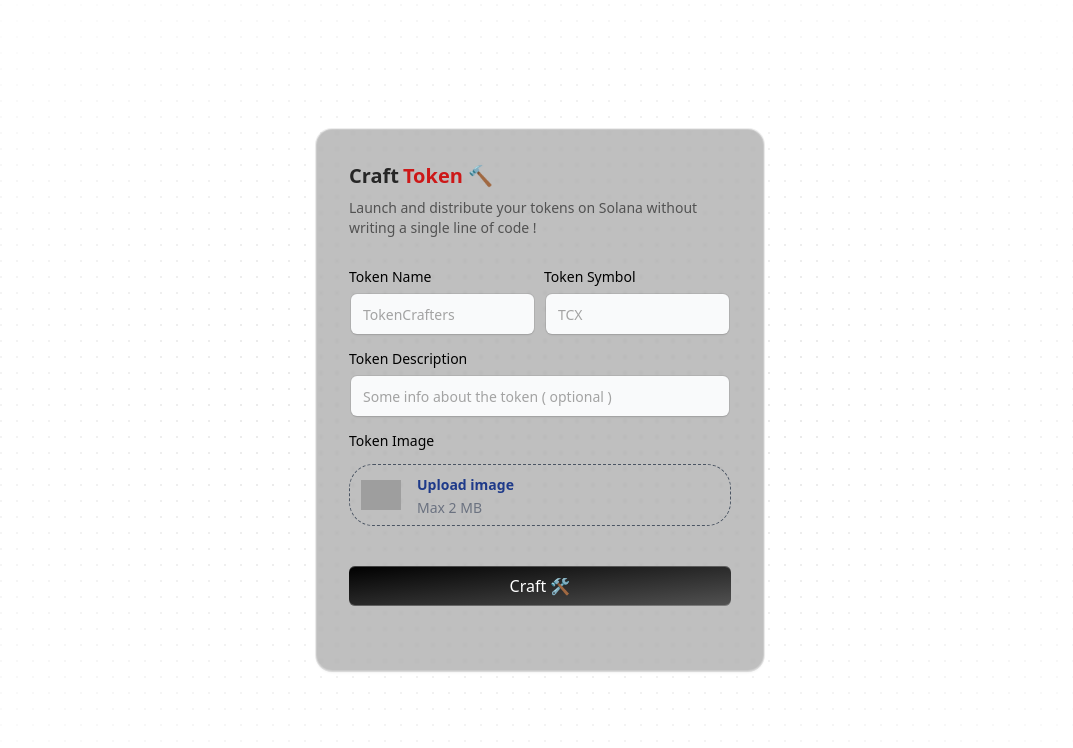
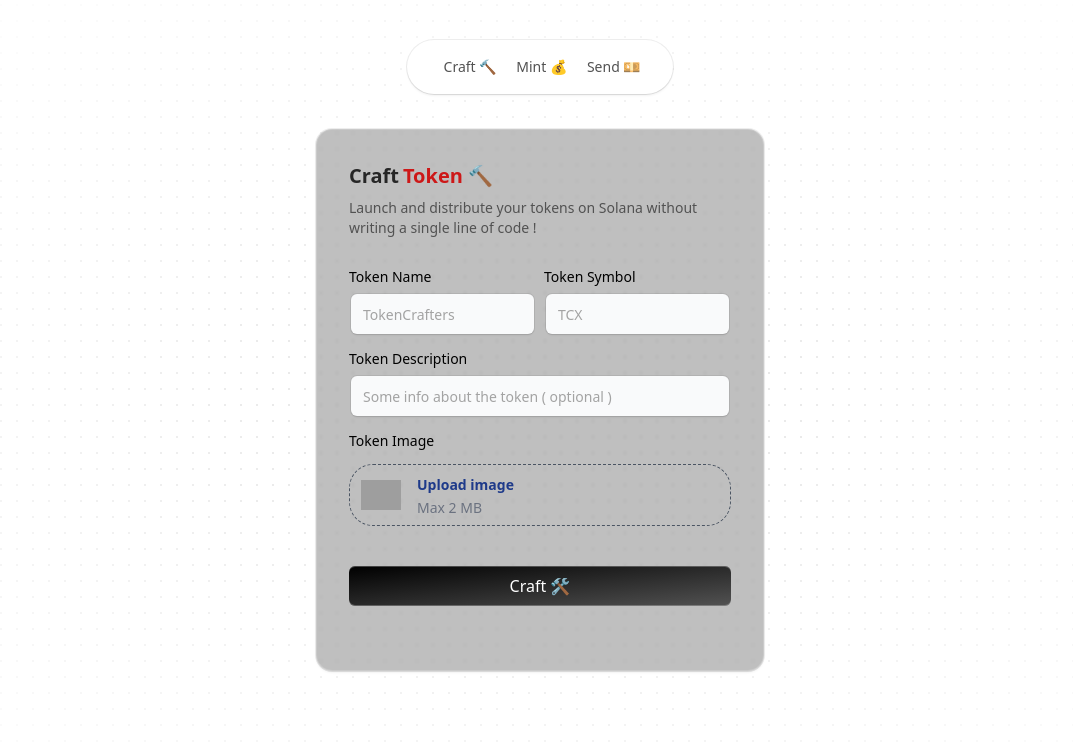
Before and after one commit to FuryACE007/token-crafter, a Next.js app: page / in a window 1280 px wide. Shown: the top 748 px of the page, without its empty margins (100-1173 px from the left). Built offline with nearby package versions, Linux system fonts and the light colour scheme; grey boxes are pictures that could not be loaded.

Commit message:
added form

```diff
--- /dev/null
+++ b/src/components/Layout.tsx
@@ -0,0 +1,25 @@
+import React from "react";
+import Navbar from "./Navbar";
+
+const Layout = (props: {
+  children:
+    | string
+    | number
+    | bigint
+    | boolean
+    | React.ReactElement<any, string | React.JSXElementConstructor<any>>
+    | Iterable<React.ReactNode>
+    | React.ReactPortal
+    | Promise<React.AwaitedReactNode>
+    | null
+    | undefined;
+}) => {
+  return (
+    <div>
+      <Navbar />
+      {props.children}
+    </div>
+  );
+};
+
+export default Layout;
--- /dev/null
+++ b/src/components/Navbar.tsx
@@ -0,0 +1,35 @@
+"use client";
+import { IconBrandCashapp, IconMoneybag, IconPlus } from "@tabler/icons-react";
+import React from "react";
+import { FloatingNav } from "./ui/floating-navbar";
+
+const Navbar = () => {
+  const navItems = [
+    {
+      name: "Craft 🔨",
+      link: "/",
+      icon: <IconPlus className="h-4 w-4 text-neutral-500 dark:text-white" />,
+    },
+    {
+      name: "Mint 💰",
+      link: "/mint",
+      icon: (
+        <IconMoneybag className="h-4 w-4 text-neutral-500 dark:text-white" />
+      ),
+    },
+    {
+      name: "Send 💴",
+      link: "/send",
+      icon: (
+        <IconBrandCashapp className="h-4 w-4 text-neutral-500 dark:text-white" />
+      ),
+    },
+  ];
+  return (
+    <div className="w-full relative">
+      <FloatingNav navItems={navItems} />
+    </div>
+  );
+};
+
+export default Navbar;
--- /dev/null
+++ b/src/components/form/CreateTokenForm.tsx
@@ -0,0 +1,96 @@
+import { cn } from "@/utils/cn";
+import React from "react";
+import toast, { Toaster } from "react-hot-toast";
+import { Label } from "../ui/label";
+import { Input } from "../ui/input";
+import FileUpload from "./FileUpload";
+
+const CreateTokenForm = () => {
+  const createTokenHandler = (e: React.FormEvent<HTMLFormElement>) => {
+    e.preventDefault();
+    toast.success("Token Created!", {
+      icon: "🚀🚀",
+      position: "top-center",
+    });
+  };
+
+  return (
+    <div className=" glass-form max-w-md w-full mx-auto rounded-none md:rounded-2xl p-4 md:p-8 shadow-input bg-white dark:bg-black">
+      <h2 className="font-bold text-xl text-neutral-800 dark:text-neutral-200">
+        <span className=" text-xl font-extrabold">
+          Craft<span className=" text-[#CD1818] mx-1">Token 🔨</span>
+        </span>
+      </h2>
+      <p className="text-neutral-600 text-sm max-w-sm mt-2 dark:text-neutral-300">
+        Launch and distribute your tokens on Solana without writing a single
+        line of code !
+      </p>
+      <form className="my-8" onSubmit={createTokenHandler}>
+        <div className="flex flex-col md:flex-row space-y-2 md:space-y-0 md:space-x-2 mb-4">
+          <LabelInputContainer>
+            <Label htmlFor="tokenName">Token Name</Label>
+            <Input
+              id="tokenName"
+              placeholder="TokenCrafters"
+              type="text"
+              required
+            />
+          </LabelInputContainer>
+          <LabelInputContainer>
+            <Label htmlFor="tokenSymbol">Token Symbol</Label>
+            <Input id="tokenSymbol" placeholder="TCX" type="text" required />
+          </LabelInputContainer>
+        </div>
+        <LabelInputContainer>
+          <Label htmlFor="tokenDescription">Token Description</Label>
+          <Input
+            id="tokenDescription"
+            placeholder="Some info about the token ( optional )"
+            type="text"
+          />
+        </LabelInputContainer>
+        <div className="flex flex-col md:flex-row space-y-2 md:space-y-0 md:space-x-2 my-4">
+          <LabelInputContainer>
+            <Label className="mb-2" htmlFor="tokenImage">
+              Token Image
+            </Label>
+            <FileUpload />
+          </LabelInputContainer>
+        </div>
+
+        <button
+          className="mt-10 bg-gradient-to-br relative group/btn from-black dark:from-zinc-900 dark:to-zinc-900 to-neutral-600 block dark:bg-zinc-800 w-full text-white rounded-md h-10 font-medium shadow-[0px_1px_0px_0px_#ffffff40_inset,0px_-1px_0px_0px_#ffffff40_inset] dark:shadow-[0px_1px_0px_0px_var(--zinc-800)_inset,0px_-1px_0px_0px_var(--zinc-800)_inset]"
+          type="submit"
+        >
+          Craft 🛠️
+          <BottomGradient />
+        </button>
+      </form>
+    </div>
+  );
+};
+
+const BottomGradient = () => {
+  return (
+    <>
+      <span className="group-hover/btn:opacity-100 block transition duration-500 opacity-0 absolute h-px w-full -bottom-px inset-x-0 bg-gradient-to-r from-transparent via-cyan-500 to-transparent" />
+      <span className="group-hover/btn:opacity-100 blur-sm block transition duration-500 opacity-0 absolute h-px w-1/2 mx-auto -bottom-px inset-x-10 bg-gradient-to-r from-transparent via-indigo-500 to-transparent" />
+    </>
+  );
+};
+
+const LabelInputContainer = ({
+  children,
+  className,
+}: {
+  children: React.ReactNode;
+  className?: string;
+}) => {
+  return (
+    <div className={cn("flex flex-col space-y-2 w-full", className)}>
+      {children}
+    </div>
+  );
+};
+
+export default CreateTokenForm;
--- a/src/components/form/Form.tsx
+++ b/src/components/form/MintTokenForm.tsx
@@ -6,9 +6,9 @@ import { Input } from "../ui/input";
 import FileUpload from "./FileUpload";
 
 const Form = () => {
-  const createTokenHandler = (e: React.FormEvent<HTMLFormElement>) => {
+  const mintTokenHandler = (e: React.FormEvent<HTMLFormElement>) => {
     e.preventDefault();
-    toast.success("Token Created!", {
+    toast.success("Token Minted!", {
       icon: "🚀🚀",
       position: "top-center",
     });
@@ -18,14 +18,10 @@ const Form = () => {
     <div className=" glass-form max-w-md w-full mx-auto rounded-none md:rounded-2xl p-4 md:p-8 shadow-input bg-white dark:bg-black">
       <h2 className="font-bold text-xl text-neutral-800 dark:text-neutral-200">
         <span className=" text-xl font-extrabold">
-          Craft<span className=" text-[#CD1818] mx-1">Token 🔨</span>
+          Mint<span className=" text-[#CD1818] mx-1">Token 🔨</span>
         </span>
       </h2>
-      <p className="text-neutral-600 text-sm max-w-sm mt-2 dark:text-neutral-300">
-        Launch and distribute your tokens on Solana without writing a single
-        line of code !
-      </p>
-      <form className="my-8" onSubmit={createTokenHandler}>
+      <form className="my-8" onSubmit={mintTokenHandler}>
         <div className="flex flex-col md:flex-row space-y-2 md:space-y-0 md:space-x-2 mb-4">
           <LabelInputContainer>
             <Label htmlFor="tokenName">Token Name</Label>
--- /dev/null
+++ b/src/components/ui/floating-navbar.tsx
@@ -0,0 +1,54 @@
+"use client";
+import React, { useState } from "react";
+import { motion, AnimatePresence } from "framer-motion";
+import { cn } from "@/utils/cn";
+import Link from "next/link";
+
+export const FloatingNav = ({
+  navItems,
+  className,
+}: {
+  navItems: {
+    name: string;
+    link: string;
+    icon?: JSX.Element;
+  }[];
+  className?: string;
+}) => {
+  const [visible, setVisible] = useState(true);
+
+  return (
+    <AnimatePresence mode="wait">
+      <motion.div
+        initial={{
+          opacity: 1,
+          y: -100,
+        }}
+        animate={{
+          y: visible ? 0 : -100,
+          opacity: visible ? 1 : 0,
+        }}
+        transition={{
+          duration: 0.2,
+        }}
+        className={cn(
+          "flex max-w-fit  fixed top-10 inset-x-0 mx-auto border border-transparent dark:border-white/[0.2] rounded-full dark:bg-black bg-white shadow-[0px_2px_3px_-1px_rgba(0,0,0,0.1),0px_1px_0px_0px_rgba(25,28,33,0.02),0px_0px_0px_1px_rgba(25,28,33,0.08)] z-[5000] px-8 py-4 items-center justify-center space-x-4",
+          className
+        )}
+      >
+        {navItems.map((navItem: any, idx: number) => (
+          <Link
+            key={`link=${idx}`}
+            href={navItem.link}
+            className={cn(
+              "relative dark:text-neutral-50 items-center flex space-x-1 text-neutral-600 dark:hover:text-neutral-300 hover:text-neutral-500"
+            )}
+          >
+            <span className="block sm:hidden">{navItem.icon}</span>
+            <span className="hidden sm:block text-sm">{navItem.name}</span>
+          </Link>
+        ))}
+      </motion.div>
+    </AnimatePresence>
+  );
+};
--- a/src/pages/_app.tsx
+++ b/src/pages/_app.tsx
@@ -1,6 +1,11 @@
+import Layout from "@/components/Layout";
 import "@/styles/globals.css";
 import type { AppProps } from "next/app";
 
 export default function App({ Component, pageProps }: AppProps) {
-  return <Component {...pageProps} />;
+  return (
+    <Layout>
+      <Component {...pageProps} />
+    </Layout>
+  );
 }
--- a/src/pages/index.tsx
+++ b/src/pages/index.tsx
@@ -1,4 +1,4 @@
-import Form from "@/components/form/Form";
+import CreateTokenForm from "@/components/form/CreateTokenForm";
 import Head from "next/head";
 import { Toaster } from "react-hot-toast";
 
@@ -13,7 +13,7 @@ export default function Home() {
       </Head>
       <main className="h-[50rem] w-full dark:bg-black bg-white  dark:bg-dot-white/[0.2] bg-dot-black/[0.2] relative flex items-center justify-center">
         <div className="absolute pointer-events-none inset-0 flex items-center justify-center dark:bg-black bg-white [mask-image:radial-gradient(ellipse_at_center,transparent_20%,black)]"></div>
-        <Form />
+        <CreateTokenForm />
         <Toaster />
       </main>
     </>
```
